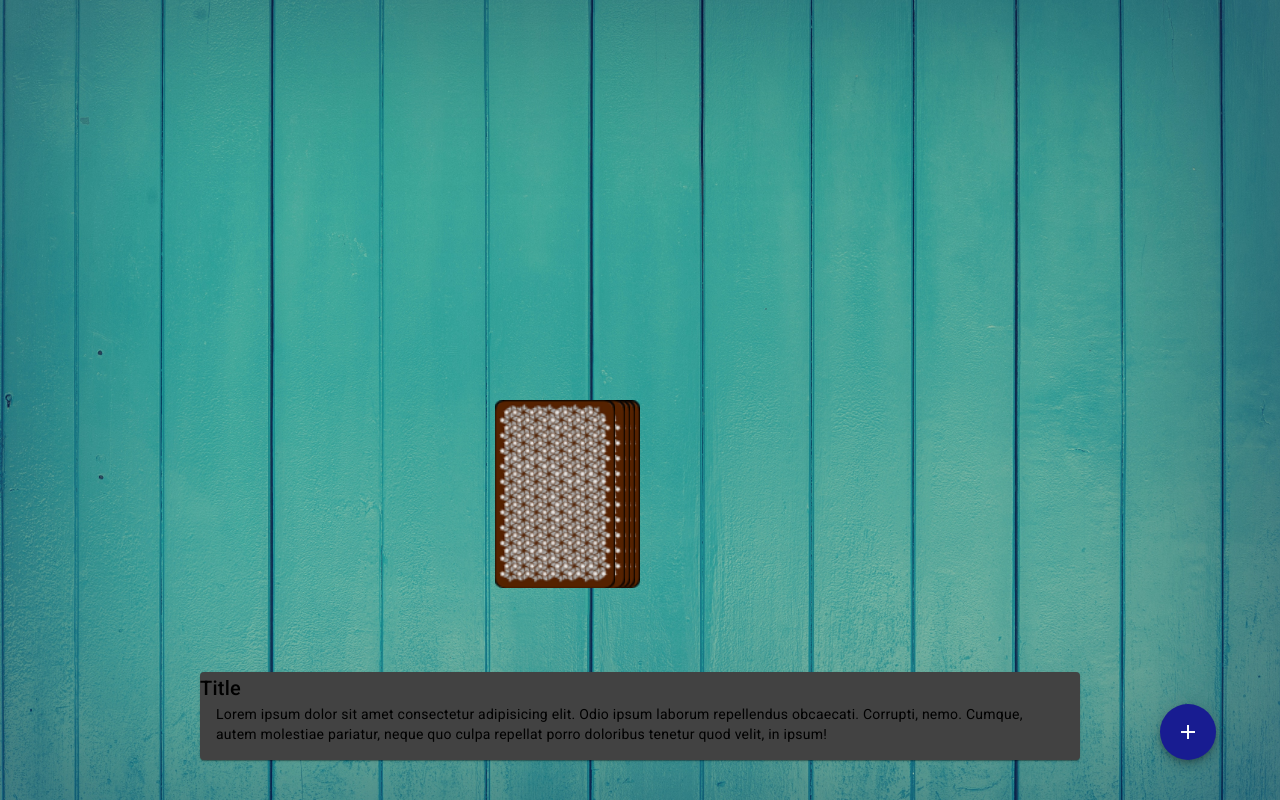
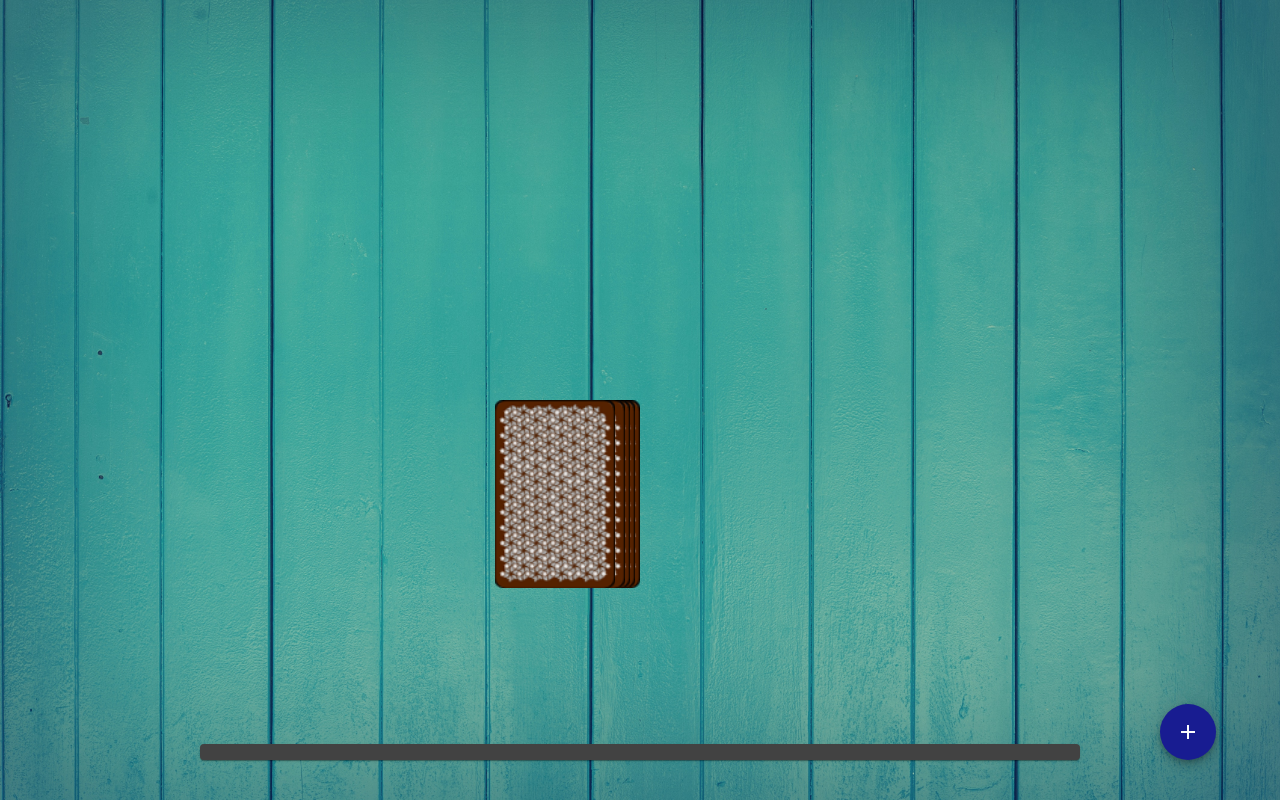
Before and after one commit to Mazin-Fouad/ringoffire, an Angular app: page /game in a window 1280 px wide. Built offline with nearby package versions, Linux system fonts and the light colour scheme.

Commit message:
game info content added

```diff
--- a/src/app/game-info/game-info.component.html
+++ b/src/app/game-info/game-info.component.html
@@ -1,9 +1,4 @@
 <mat-card>
-  <mat-card-title>Title</mat-card-title>
-  <mat-card-content
-    >Lorem ipsum dolor sit amet consectetur adipisicing elit. Odio ipsum laborum
-    repellendus obcaecati. Corrupti, nemo. Cumque, autem molestiae pariatur,
-    neque quo culpa repellat porro doloribus tenetur quod velit, in
-    ipsum!</mat-card-content
-  >
+  <mat-card-title>{{ title }}</mat-card-title>
+  <mat-card-content>{{ description }}</mat-card-content>
 </mat-card>
--- a/src/app/game-info/game-info.component.ts
+++ b/src/app/game-info/game-info.component.ts
@@ -1,10 +1,68 @@
-import { Component } from '@angular/core';
+import { Component, Input, OnChanges, OnInit } from '@angular/core';
 
 @Component({
   selector: 'app-game-info',
   templateUrl: './game-info.component.html',
-  styleUrls: ['./game-info.component.scss']
+  styleUrls: ['./game-info.component.scss'],
 })
-export class GameInfoComponent {
+export class GameInfoComponent implements OnInit, OnChanges {
+  cardAction = [
+    {
+      title: 'Waterfall',
+      description:
+        'Everyone has to start drinking at the same time. As soon as player 1 stops drinking, player 2 may stop drinking. Player 3 may stop as soon as player 2 stops drinking, and so on.',
+    },
+    { title: 'You', description: 'You decide who drinks' },
+    { title: 'Me', description: 'Congrats! Drink a shot!' },
+    {
+      title: 'Category',
+      description:
+        'Come up with a category (e.g. Colors). Each player must enumerate one item from the category.',
+    },
+    {
+      title: 'Bust a jive',
+      description:
+        'Player 1 makes a dance move. Player 2 repeats the dance move and adds a second one. ',
+    },
+    { title: 'Chicks', description: 'All girls drink.' },
+    {
+      title: 'Heaven',
+      description: 'Put your hands up! The last player drinks!',
+    },
+    {
+      title: 'Mate',
+      description:
+        'Pick a mate. Your mate must always drink when you drink and the other way around.',
+    },
+    { title: 'Thumbmaster', description: '' },
+    { title: 'Men', description: 'All men drink.' },
+    { title: 'Quizmaster', description: '' },
+    {
+      title: 'Never have i ever...',
+      description:
+        'Say something you nnever did. Everyone who did it has to drink.',
+    },
+    {
+      title: 'Rule',
+      description:
+        'Make a rule. Everyone needs to drink when he breaks the rule.',
+    },
+  ];
 
+  title: string = '';
+  description: string = '';
+  @Input() card: string = '';
+
+  constructor() {}
+
+  ngOnInit(): void {}
+
+  ngOnChanges(): void {
+    if (this.card) {
+      console.log('Current Card is', this.card); // card got the input currentCard
+      let cardNumber = +this.card.split('_')[1]; // + to change number from string to number
+      this.title = this.cardAction[cardNumber - 1].title; // -1 becacuse array starts from 0, cards start from 1
+      this.description = this.cardAction[cardNumber - 1].description;
+    }
+  }
 }
--- a/src/app/game/game.component.html
+++ b/src/app/game/game.component.html
@@ -40,7 +40,7 @@
   </div>
 </div>
 
-<app-game-info class="pinn-bottom"></app-game-info>
+<app-game-info [card]="currentCard" class="pinn-bottom"></app-game-info>
 
 <button mat-fab (click)="openDialog()" class="btn-add">
   <mat-icon class="btn-icon">add</mat-icon>
--- a/src/app/models/game.ts
+++ b/src/app/models/game.ts
@@ -10,8 +10,8 @@ export class Game {
       this.stack.push(`hearts_${i}`);
       this.stack.push(`clubs_${i}`);
       this.stack.push(`diamonds_${i}`);
-      shuffle(this.stack);
     }
+    shuffle(this.stack);
   }
 }
 
```
Also changed, not shown: src/assets/playing_cards/README.md.
